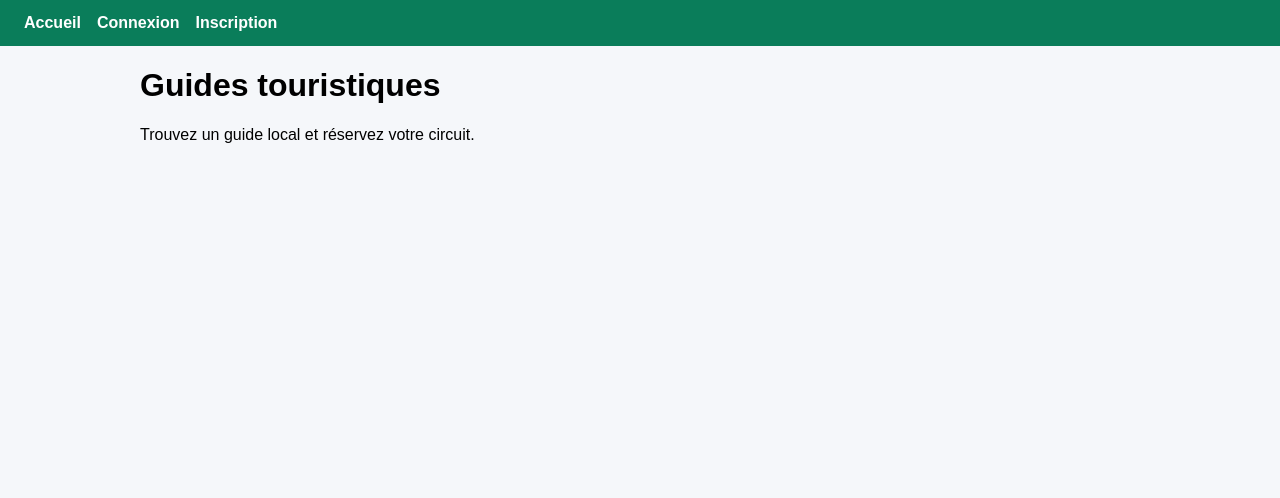
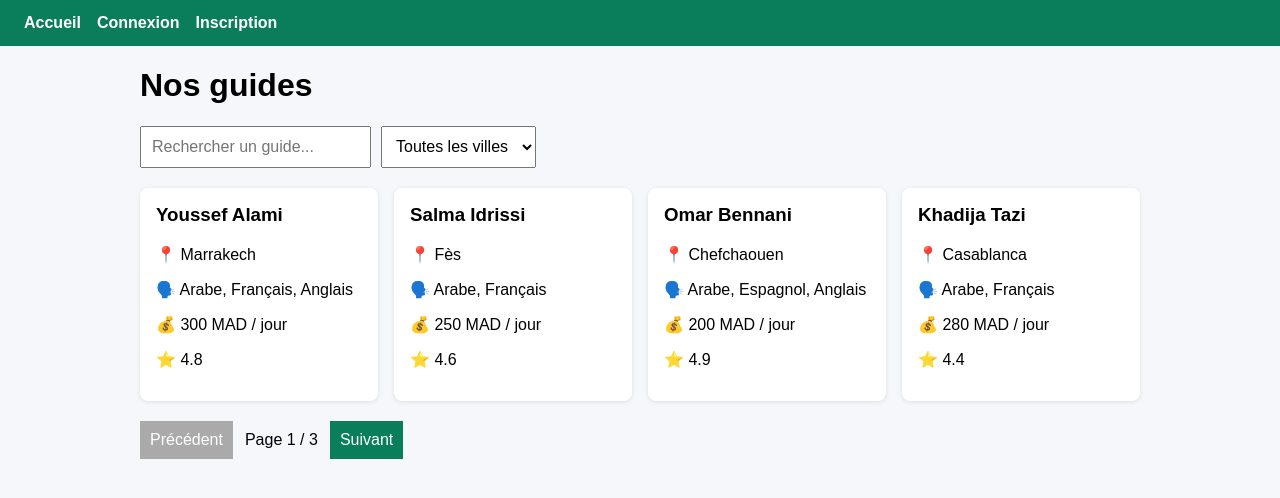
Before and after one commit to imaneaitabdennebi/rihla-morocco, a React app in the folder frontend/: page / in a window 1280 px wide. Shown: the top 498 px of the page. Built offline with nearby package versions, Linux system fonts and the light colour scheme; the HTML template or start-up script is replaced by a standard one.

Commit message:
Etape 3 : liste des guides, recherche, filtre, pagination

```diff
--- /dev/null
+++ b/frontend/src/components/GuideCard.jsx
@@ -0,0 +1,11 @@
+export default function GuideCard({ guide }) {
+  return (
+    <div className="card">
+      <h3>{guide.name}</h3>
+      <p>📍 {guide.city}</p>
+      <p>🗣️ {guide.languages}</p>
+      <p>💰 {guide.price} MAD / jour</p>
+      <p>⭐ {guide.rating}</p>
+    </div>
+  );
+}
--- /dev/null
+++ b/frontend/src/data/guides.js
@@ -0,0 +1,12 @@
+export const guides = [
+  { id: 1, name: 'Youssef Alami', city: 'Marrakech', languages: 'Arabe, Français, Anglais', price: 300, rating: 4.8 },
+  { id: 2, name: 'Salma Idrissi', city: 'Fès', languages: 'Arabe, Français', price: 250, rating: 4.6 },
+  { id: 3, name: 'Omar Bennani', city: 'Chefchaouen', languages: 'Arabe, Espagnol, Anglais', price: 200, rating: 4.9 },
+  { id: 4, name: 'Khadija Tazi', city: 'Casablanca', languages: 'Arabe, Français', price: 280, rating: 4.4 },
+  { id: 5, name: 'Hamza Berrada', city: 'Marrakech', languages: 'Arabe, Anglais', price: 320, rating: 4.7 },
+  { id: 6, name: 'Imane Lahlou', city: 'Rabat', languages: 'Arabe, Français, Anglais', price: 270, rating: 4.5 },
+  { id: 7, name: 'Anas Fassi', city: 'Fès', languages: 'Arabe, Anglais', price: 230, rating: 4.3 },
+  { id: 8, name: 'Nadia Chraibi', city: 'Essaouira', languages: 'Arabe, Français, Espagnol', price: 260, rating: 4.8 },
+  { id: 9, name: 'Mehdi Ouazzani', city: 'Chefchaouen', languages: 'Arabe, Français', price: 210, rating: 4.2 },
+  { id: 10, name: 'Sara Kettani', city: 'Casablanca', languages: 'Arabe, Anglais', price: 290, rating: 4.6 },
+];
--- a/frontend/src/index.css
+++ b/frontend/src/index.css
@@ -6,3 +6,9 @@ a { text-decoration: none; color: #0a7d5a; }
 form { display: flex; flex-direction: column; gap: 10px; max-width: 360px; }
 input, select, button { padding: 10px; font-size: 16px; }
 button { background: #0a7d5a; color: white; border: none; cursor: pointer; }
+.filters { display: flex; gap: 10px; margin-bottom: 20px; }
+.grid { display: grid; grid-template-columns: repeat(auto-fill, minmax(220px, 1fr)); gap: 16px; }
+.card { background: white; padding: 16px; border-radius: 8px; box-shadow: 0 1px 4px rgba(0,0,0,0.1); }
+.card h3 { margin-top: 0; }
+.pagination { display: flex; align-items: center; gap: 12px; margin-top: 20px; }
+button:disabled { background: #aaa; cursor: not-allowed; }
--- a/frontend/src/pages/Home.jsx
+++ b/frontend/src/pages/Home.jsx
@@ -1,8 +1,51 @@
+import { useState } from 'react';
+import { guides } from '../data/guides';
+import GuideCard from '../components/GuideCard';
+
+const PER_PAGE = 4;
+
 export default function Home() {
+  const [search, setSearch] = useState('');
+  const [city, setCity] = useState('');
+  const [page, setPage] = useState(1);
+
+  const cities = [...new Set(guides.map((g) => g.city))];
+
+  const filtered = guides.filter(
+    (g) =>
+      g.name.toLowerCase().includes(search.toLowerCase()) &&
+      (city === '' || g.city === city)
+  );
+
+  const totalPages = Math.max(1, Math.ceil(filtered.length / PER_PAGE));
+  const visible = filtered.slice((page - 1) * PER_PAGE, page * PER_PAGE);
+
   return (
     <div className="container">
-      <h1>Guides touristiques</h1>
-      <p>Trouvez un guide local et réservez votre circuit.</p>
+      <h1>Nos guides</h1>
+
+      <div className="filters">
+        <input
+          placeholder="Rechercher un guide..."
+          value={search}
+          onChange={(e) => { setSearch(e.target.value); setPage(1); }}
+        />
+        <select value={city} onChange={(e) => { setCity(e.target.value); setPage(1); }}>
+          <option value="">Toutes les villes</option>
+          {cities.map((c) => <option key={c} value={c}>{c}</option>)}
+        </select>
+      </div>
+
+      <div className="grid">
+        {visible.map((g) => <GuideCard key={g.id} guide={g} />)}
+      </div>
+      {visible.length === 0 && <p>Aucun guide trouvé.</p>}
+
+      <div className="pagination">
+        <button disabled={page === 1} onClick={() => setPage(page - 1)}>Précédent</button>
+        <span>Page {page} / {totalPages}</span>
+        <button disabled={page === totalPages} onClick={() => setPage(page + 1)}>Suivant</button>
+      </div>
     </div>
   );
 }
```
